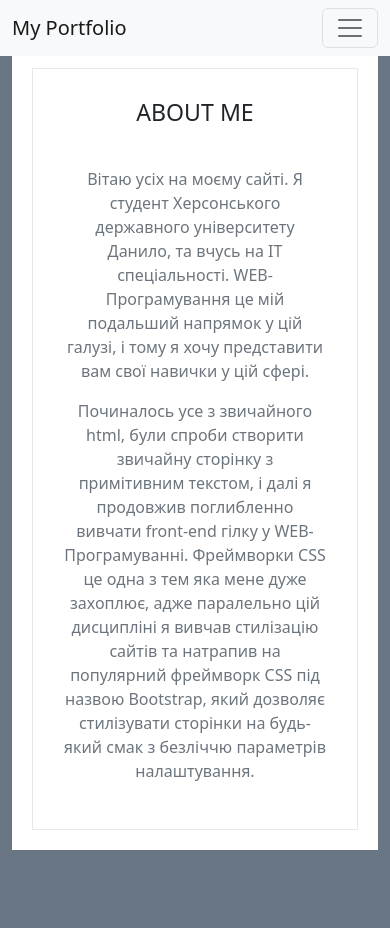
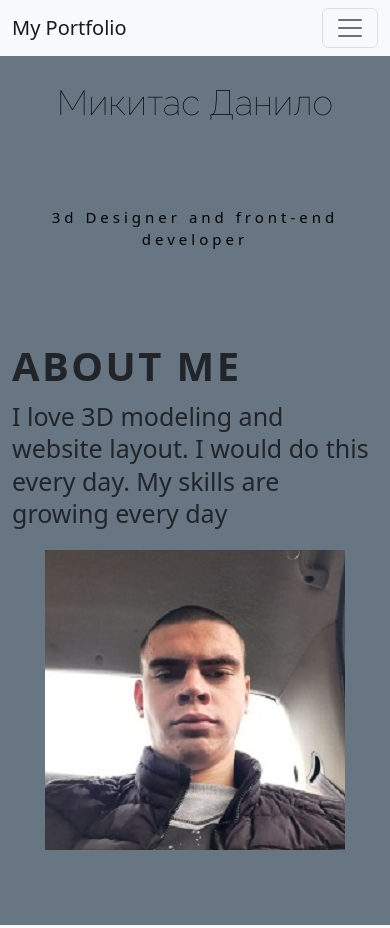
Before and after one commit to zaubenko/resume1, a plain HTML site: page index.html in a window 390 px wide. Shown: the top 928 px of the page. Drawn offline with nearby package versions, Linux system fonts and the light colour scheme.

Commit message:
update
2

```diff
--- a/css/style.css
+++ b/css/style.css
@@ -177,6 +177,53 @@ h1 {
   margin-top: 80px;
   margin-bottom: 80px;
 }
+.header_text {
+	display: flex;
+	align-items: center;
+	justify-content: center;
+	position: relative;
+	min-height: 200px;
+}
+.header_text .container {
+	flex-direction: column;
+}
+.header_title {
+	font-weight: 300;
+	font-size: 60px;
+	line-height: 130%;
+	text-align: center;
+	color: black;
+}
+.header_subtitle {
+	letter-spacing: 4px;
+	color: black;
+  text-align: center;
+}
+.about {
+	padding: 75px 0;
+	scroll-margin-top: -200px;
+}
+.about_container {
+	display: flex;
+	align-items: center;
+	gap: 20px;
+}
+.about_text {
+	font-weight: 300;
+	font-size: 25px;
+	line-height: 130%;
+	margin-top: 10px;
+}
+.about_text span {
+	font-weight: 600;
+}
+.about_title {
+	font-weight: 700;
+	font-size: 50px;
+	letter-spacing: 0.06em;
+	text-transform: uppercase;
+}
+
 .footer-dark {
   padding: 50px 0;
   color: #f0f9ff;
@@ -266,3 +313,95 @@ h1 {
   font-size: 13px;
   margin-bottom: 0;
 }
+/*adaptiv*/
+@media (max-width: 576px) {
+	.menu_icon {
+		display: block;
+	}
+	.menu_list {
+		position: absolute;
+		top: 0;
+		left: 0;
+		background-color: rgb(255, 229, 209);
+		width: 100%;
+		height: 100vh;
+		flex-direction: column;
+		justify-content: center;
+		align-items: center;
+		transform: translateX(-100%);
+	}
+	.menu_link, .about_title  {
+		font-size: 30px;
+	}
+	.header_title {
+		font-size: 80px;
+	}
+	.header_subtitle {
+		font-size: 35px;
+	}
+	.about_text {
+		font-size: 20px;
+	}
+	.skills_title {
+		font-size: 35px;
+	}
+	.skills_text {
+		font-size: 20px;
+	}
+}
+
+@media (max-width: 768px) {
+	.header_title {
+		font-size: 35px;
+	}
+	.header_subtitle {
+		font-size: 15px;
+	}
+	.about {
+		scroll-margin-top: -45px;
+	}
+	.about_title {
+		font-size: 40px;
+	}
+	.about_text {
+		font-size: 25px;
+	}
+	.skills_title {
+		font-size: 35px;
+	}
+	.skills_text {
+		font-size: 20px;
+	}
+}
+
+@media (max-width: 375px) {
+	.header_title {
+		font-size: 35px;
+	}
+	.header_subtitle {
+		font-size: 15px;
+		text-align: center;
+	}
+	.about {
+		scroll-margin-top: -45px;
+	}
+	.footer_title {
+		font-size: 35px;
+	}
+}
+
+@media (max-width: 992px) {
+	.about {
+		scroll-margin-top: -45px;
+	}
+	.about_gallery{
+		display: flex;
+		align-items: stretch;
+		justify-content: center;
+		flex-wrap: wrap;
+		flex-direction: row;
+	}
+	.about_container {
+		flex-direction: column;
+	}
+}
--- a/index.html
+++ b/index.html
@@ -37,42 +37,28 @@
             </div>
         </div>
     </nav>
-<section id="about-section" class="pt-5 pb-5">
-    <div class="container wrapabout">
-        <div class="red"></div>
-            <div class="row">
-                <div class="col-lg-6 align-items-center justify-content-left d-flex mb-5 mb-lg-0">
-                    <div class="blockabout">
-                        <div class="blockabout-inner text-center text-sm-start">
-                            <div class="title-big pb-3 mb-3">
-                                <h3>ABOUT ME</h3>
-                            </div>
-                            <p id="profile" class="description-p text-muted pe-0 pe-lg-0">
-                                Вітаю усіх на моєму сайті. Я студент Херсонського державного університету Данило, та вчусь на IT спеціальності. WEB-Програмування це мій подальший напрямок у цій галузі, і
-                                тому я хочу представити вам свої навички у цій сфері.
-                            </p>
-                            <p class="description-p text-muted pe-0 pe-lg-0">Починалось усе з звичайного html, були спроби створити звичайну сторінку з примітивним текстом, і далі я продовжив поглибленно
-                                вивчати front-end гілку у WEB-Програмуванні. Фреймворки CSS це одна з тем яка мене дуже захоплює, адже паралельно цій дисципліні я вивчав стилізацію сайтів та натрапив на
-                                популярний фреймворк CSS під назвою Bootstrap, який дозволяє стилізувати сторінки на будь-який смак з безліччю параметрів налаштування.
-                            </p>
-                        </div>
-                    </div>
-                </div>
-                <div class="col-lg-6 mt-5 mt-lg-0">
-                    <figure class="potoaboutwrap">
-                        <img src="css/img/photo_2022-09-17_08-45-41.jpg" alt="potoabout" />
-                    </figure>
-                </div>
-            </div>
+    <section id="about-section" class="header_text">
+      <div class="container">
+        <h1 class="header_title">Микитас Данило</h1>
+        <p class="header_subtitle">3d Designer and front-end developer</p>
+      </div>
+    </section>
+    <section id="about-section" class="about">
+      <div class="container about_container">
+        <div class="about_info">
+          <h2 class="about_title">About me</h2>
+          <div class="about_text">I love 3D modeling and website layout. I would do this every day. My skills are growing every day</div>
         </div>
+        <div class="about_gallery">
+          <div class="about_img"> <img src="css/img/photo_2022-09-17_08-45-41.jpg" alt=""> </div>
+        </div>
+      </div>
     </section>
-
 <section id="skills" class="bg-light py-5 py-xl-6">
   <div class="container mb-5 mb-md-6">
     <div class="row justify-content-md-center">
       <div class="col-12 col-md-10 col-lg-8 col-xl-7 col-xxl-6 text-center">
         <h2 class="mb-4 display-5">Skills</h2>
-        <p class="text-secondary mb-4 mb-md-5">Далі хочу представити прогресс у напрямках, які я вибрав як основні у своємо майбутньому</p>
         <hr class="w-50 mx-auto mb-0 text-secondary">
       </div>
     </div>
@@ -83,7 +69,6 @@
       <div class="col-12 col-sm-6 col-xl-5">
         <div class="bg-white rounded shadow-sm p-3 p-md-4 p-xxl-5">
           <h3 class="fw-bold mb-2">Bootstrap</h3>
-          <p class="text-secondary fst-italic mb-4">Дуже популярний та зрозумілий фреймворк CSS, можу стилізувати невеликі сайти</p>
           <div class="progress">
             <div class="progress-bar w-85 progress-bar-striped progress-bar-animated" role="progressbar" aria-label="Bootstrap" aria-valuenow="10" aria-valuemin="0" aria-valuemax="100">10%</div>
           </div>
@@ -92,7 +77,6 @@
       <div class="col-12 col-sm-6 col-xl-5">
         <div class="bg-white rounded shadow-sm p-3 p-md-4 p-xxl-5">
           <h3 class="fw-bold mb-2">3Ds Max</h3>
-          <p class="text-secondary fst-italic mb-4">Так як я позіцоную себе як фронт енд розробник та 3д дизайнер. Можу працювати над фігурами любих типів</p>
           <div class="progress">
             <div class="progress-bar w-75 progress-bar-striped progress-bar-animated" role="progressbar" aria-label="React" aria-valuenow="40" aria-valuemin="0" aria-valuemax="100">40%</div>
           </div>
@@ -101,7 +85,6 @@
       <div class="col-12 col-sm-6 col-xl-5">
         <div class="bg-white rounded shadow-sm p-3 p-md-4 p-xxl-5">
           <h3 class="fw-bold mb-2">WordPress</h3>
-          <p class="text-secondary fst-italic mb-4">Дуже класний CMS як для початку, можна створити будь-який шаблон. Можу створювати шаблони невеликі</p>
           <div class="progress">
             <div class="progress-bar w-65 progress-bar-striped progress-bar-animated" role="progressbar" aria-label="Vue" aria-valuenow="20" aria-valuemin="0" aria-valuemax="100">20%</div>
           </div>
@@ -110,7 +93,6 @@
       <div class="col-12 col-sm-6 col-xl-5">
         <div class="bg-white rounded shadow-sm p-3 p-md-4 p-xxl-5">
           <h3 class="fw-bold mb-2">HTML CSS</h3>
-          <p class="text-secondary fst-italic mb-4">Кожний день вивчаю щось нове з обох цих тем, але усе ще попереду</p>
           <div class="progress">
             <div class="progress-bar w-95 progress-bar-striped progress-bar-animated" role="progressbar" aria-label="WordPress" aria-valuenow="15" aria-valuemin="0" aria-valuemax="100">15%</div>
           </div>
```
